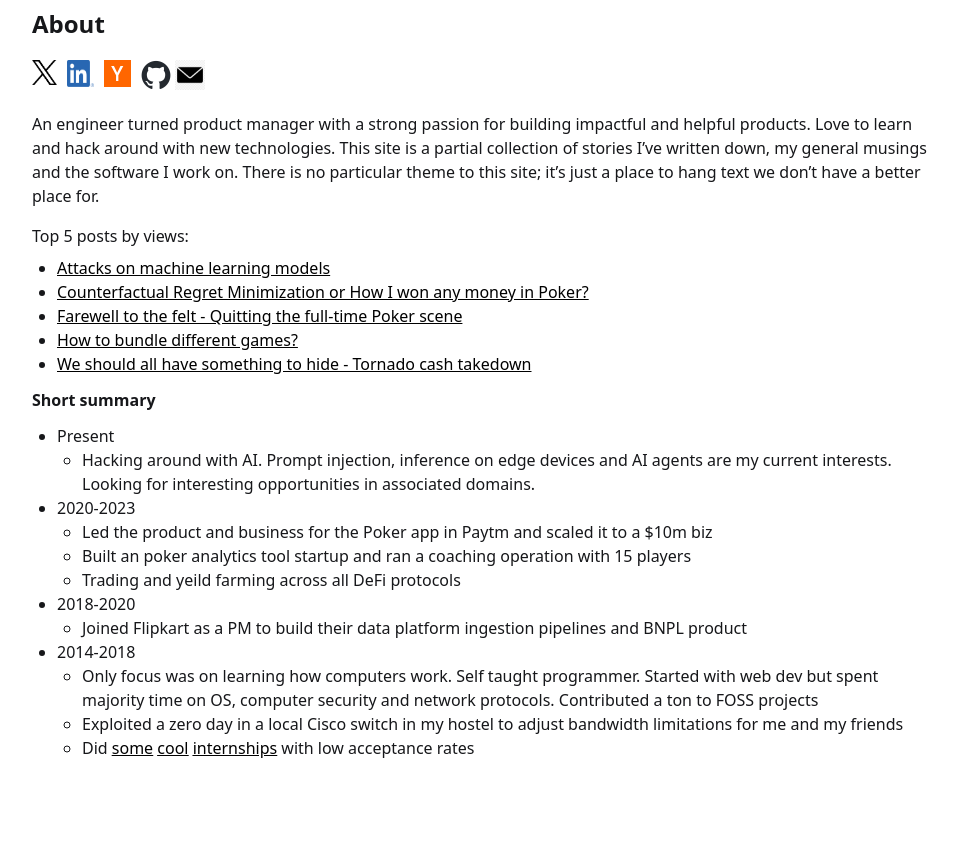
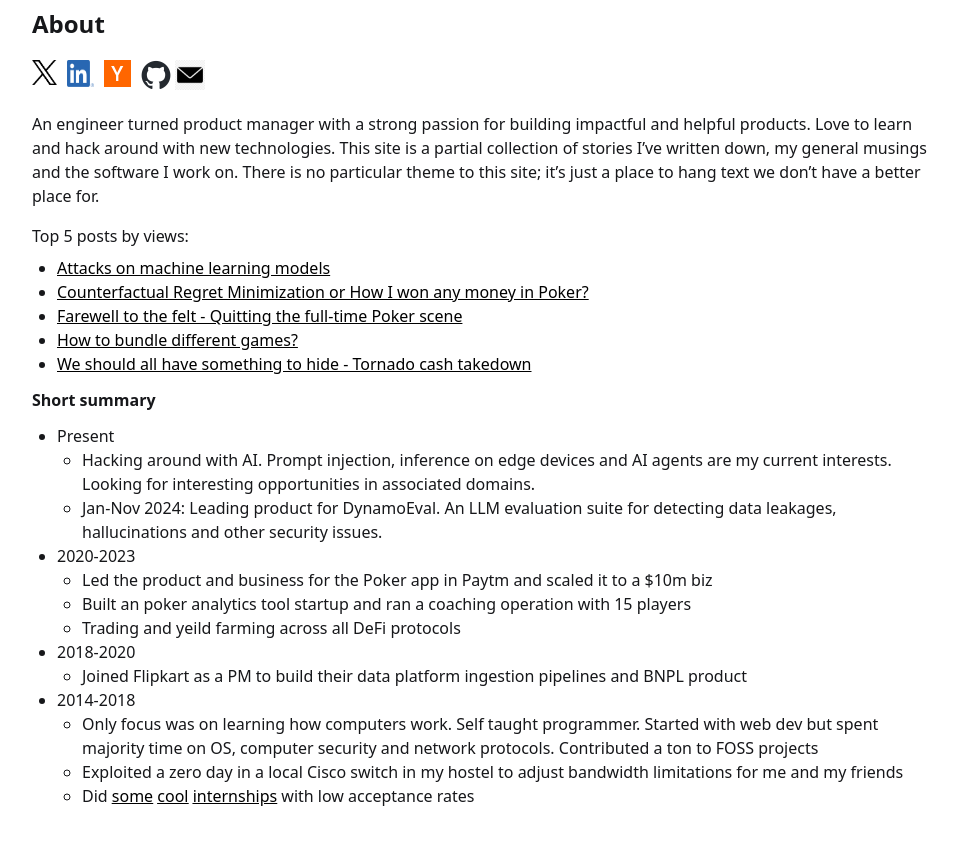
Before and after one commit to r-nikhil/r-nikhil.github.io, a Jekyll site: the page built from _pages/about.md, in a window 1280 px wide, cut to the strip 152-1024 px from the top of the page. Shown: the top 845 px of the strip, without its empty margins (160-1117 px from the left). Built offline with Jekyll 4.4.1, drawn with Linux system fonts in a browser that asks for light colours; before the commit the page ends 976 px from its top, so only the background shows below that.

Commit message:
Update about.md

```diff
--- a/_pages/about.md
+++ b/_pages/about.md
@@ -30,6 +30,7 @@ Top 5 posts by views:
 
 - Present
   - Hacking around with AI. Prompt injection, inference on edge devices and AI agents are my current interests. Looking for interesting opportunities in associated domains.
+  - Jan-Nov 2024: Leading product for DynamoEval. An LLM evaluation suite for detecting data leakages, hallucinations and other security issues.
 - 2020-2023
     - Led the product and business for the Poker app in Paytm and scaled it to a $10m biz
     - Built an poker analytics tool startup and ran a coaching operation with 15 players
```
